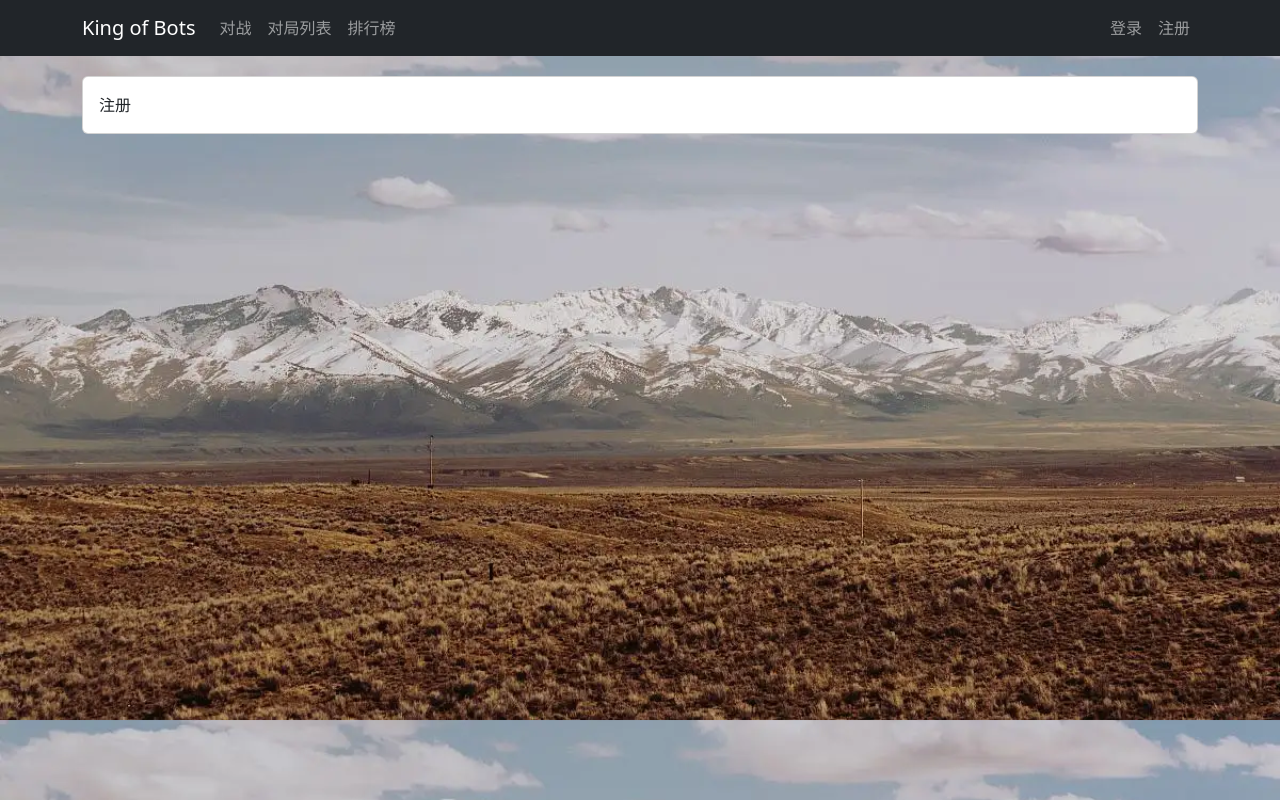
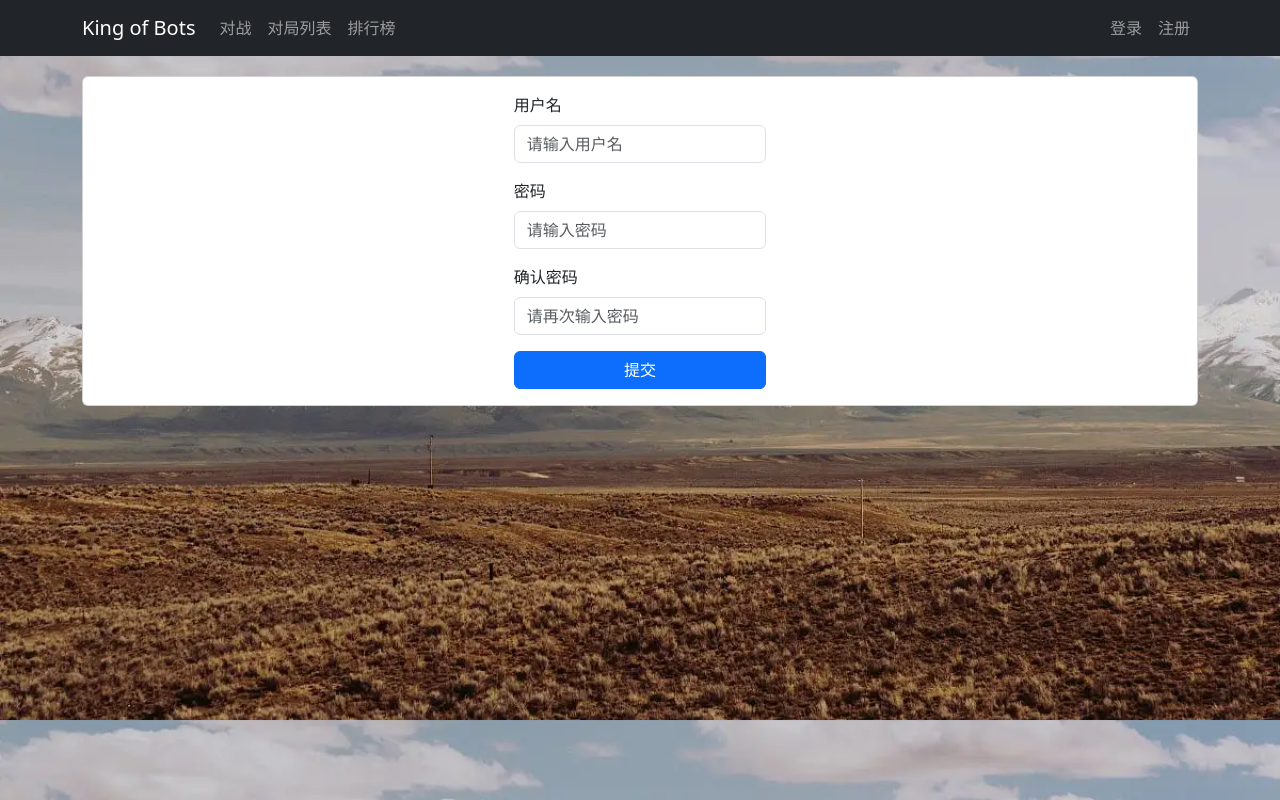
Before and after one commit to yizhilangou/KingofBots, a Vue app in the folder web/: page /user/account/register in a window 1280 px wide. Built offline with nearby package versions, Linux system fonts and the light colour scheme.

Commit message:
注册功能

```diff
--- a/web/src/components/NavBar.vue
+++ b/web/src/components/NavBar.vue
@@ -29,7 +29,7 @@
           </ul>
         </li>
     </ul>
-    <ul class="navbar-nav" v-else>
+    <ul class="navbar-nav" v-else-if="!$store.state.user.pulling_info">
         <li class="nav-item dropdown">
           <router-link class="nav-link" :to="{name: 'user_account_login'}" role="button">
             登录
@@ -55,6 +55,7 @@
         const store = useStore();
         const route = useRoute();
         let route_name = computed(() => route.name);
+        store.commit("updatePullingInfo", false);   // 第二句
 
         const logout = () => {
           store.dispatch("logout");
--- a/web/src/router/index.js
+++ b/web/src/router/index.js
@@ -6,48 +6,73 @@
 import NotFound from '../views/error/NotFound.vue'
 import UserAccountLoginView from '@/views/user/account/UserAccountLoginView.vue'
 import UserAccountRegisterView from '@/views/user/account/UserAccountRegisterView.vue'
+import  store from '@/store'
 
 
 const routes = [
   {
     path: "/",
     name: "home",
-    redirect: "/pk/"
+    redirect: "/pk/",
+    meta:{
+      requestAuth: true
+    }
   },
   {
     path: "/pk/",
     name: "pk_index",
-    component: PkIndexView
+    component: PkIndexView,
+    meta:{
+      requestAuth: true
+    }
   },
   {
     path: "/record/",
     name: "record_index",
-    component: RecordView
+    component: RecordView,
+    meta:{
+      requestAuth: true
+    }
   },
   {
     path: "/ranklist/",
     name: "ranklist_index",
-    component: RanklistIndexView
+    component: RanklistIndexView,
+    meta:{
+      requestAuth: true
+    }
   },
   {
     path: "/user/bots/",
     name: "user_bots_index",
-    component: UserBotsIndexView
+    component: UserBotsIndexView,
+    meta:{
+      requestAuth: true
+    }
   },
   {
     path: "/user/account/login/",
     name: "user_account_login",
-    component: UserAccountLoginView
+    component: UserAccountLoginView,
+    meta:{
+      requestAuth: false
+    }
   },
   {
     path: "/user/account/register/",
     name: "user_account_register",
-    component: UserAccountRegisterView
+    component: UserAccountRegisterView,
+    meta:{
+      requestAuth: false
+    }
   },
   {
     path: "/404/",
     name: "not_found",
-    component: NotFound
+    component: NotFound,
+    meta:{
+      requestAuth: false
+    }
   },
   {
     path: "/:catchAll(.*)",
@@ -60,4 +85,13 @@
   routes
 })
 
+router.beforeEach((to,from,next)=>{
+  if(to.meta.requestAuth && !store.state.user.is_login){
+    next({name:"user_account_login"})
+  }
+  else{
+    next()
+  }
+})
+
 export default router
--- a/web/src/store/user.js
+++ b/web/src/store/user.js
@@ -6,6 +6,7 @@
         photo: "",
         token:  "",
         is_login: false,
+        pulling_info: true,  //是否正在拉取信息
     },
     getters: {
     },
@@ -25,6 +26,9 @@
             state.photo="";
             state.token="";
             state.is_login=false;
+        },
+        updatePullingInfo(state,pulling_info){
+            state.pulling_info = pulling_info;
         }
 
     },
@@ -39,6 +43,7 @@
                 },
                 success(resp){
                     if(resp.error_message === "success"){
+                        localStorage.setItem("jwt_token",resp.token);
                         context.commit('updateToken',resp.token);
                         data.success(resp);
                     }else{
@@ -74,6 +79,7 @@
             })
         },
         logout(context){
+            localStorage.removeItem("jwt_token");
             context.commit("logout");
         }
     },
--- a/web/src/views/user/account/UserAccountLoginView.vue
+++ b/web/src/views/user/account/UserAccountLoginView.vue
@@ -1,5 +1,5 @@
 <template>
-    <ContentField>
+    <ContentField v-if="!$store.state.user.pulling_info">
         <div class="row justify-content-md-center">
             <div class="col-3">
                 <form @submit.prevent="login">
@@ -34,6 +34,23 @@
         let username = ref('');
         let password = ref('');
         let error_message = ref('');
+
+        const jwt_token = localStorage.getItem('jwt_token');
+        if(jwt_token){
+            store.commit("updatePullingInfo", true);    // 第一句
+            store.commit('updateToken', jwt_token);
+            store.dispatch('getinfo', {
+                success(){
+                    router.push({name: "home"});
+                    store.commit("updatePullingInfo",false);
+                },
+                error(){
+                    store.commit("updatePullingInfo",false);
+                }
+            })
+        }else{
+            store.commit("updatePullingInfo",false);
+        }
 
         const login = () => {
             error_message.value = "";
--- a/web/src/views/user/account/UserAccountRegisterView.vue
+++ b/web/src/views/user/account/UserAccountRegisterView.vue
@@ -1,18 +1,80 @@
 <template>
     <ContentField>
-        注册
+        <div class="row justify-content-md-center">
+            <div class="col-3">
+                <form @submit.prevent="register">
+                    <div class="mb-3">
+                        <label for="username" class="form-label">用户名</label>
+                        <input v-model="username" type="text" class="form-control" id="username" placeholder="请输入用户名">
+                    </div>
+                    <div class="mb-3">
+                        <label for="password" class="form-label">密码</label>
+                        <input v-model="password" type="password" class="form-control" id="password" placeholder="请输入密码">
+                    </div>
+                    <div class="mb-3">
+                        <label for="password" class="form-label">确认密码</label>
+                        <input v-model="confirmedPassword" type="password" class="form-control" id="confirmedPassword" placeholder="请再次输入密码">
+                    </div>
+                    <div class="error_message">{{ error_message }}</div>
+                    <button type="submit" class="btn btn-primary">提交</button>
+                </form>
+            </div>
+        </div>
     </ContentField>
 </template>
 
 <script>
 import ContentField from '@/components/ContentField.vue'
+import { ref} from 'vue'
+import router from '@/router/index'
+import $ from 'jquery'
+
 export default {
     components: {
         ContentField
+    },
+    setup(){
+        let username = ref('');
+        let password = ref('');
+        let confirmedPassword = ref('');
+        let error_message = ref('');
+
+        const register = () => {
+            $.ajax({
+                url: "http://localhost:3000/user/account/register/",
+                type: "post",
+                data:{
+                    username: username.value,
+                    password: password.value,
+                    confirmedPassword: confirmedPassword.value,
+                },
+                success(resp){
+                    if(resp.error_message === 'success'){
+                        router.push({name: "user_account_login"})
+                    }else{
+                        error_message.value = resp.error_message;
+                    }
+                },
+            })
+
+        }
+
+        return {
+            username,
+            password,
+            confirmedPassword,
+            error_message,
+            register,
+        }
     }
 }
 </script>
 
 <style scoped>
-
+button{
+        width: 100%;
+    }
+div.error_message{
+    color: red;
+}
 </style>
```
